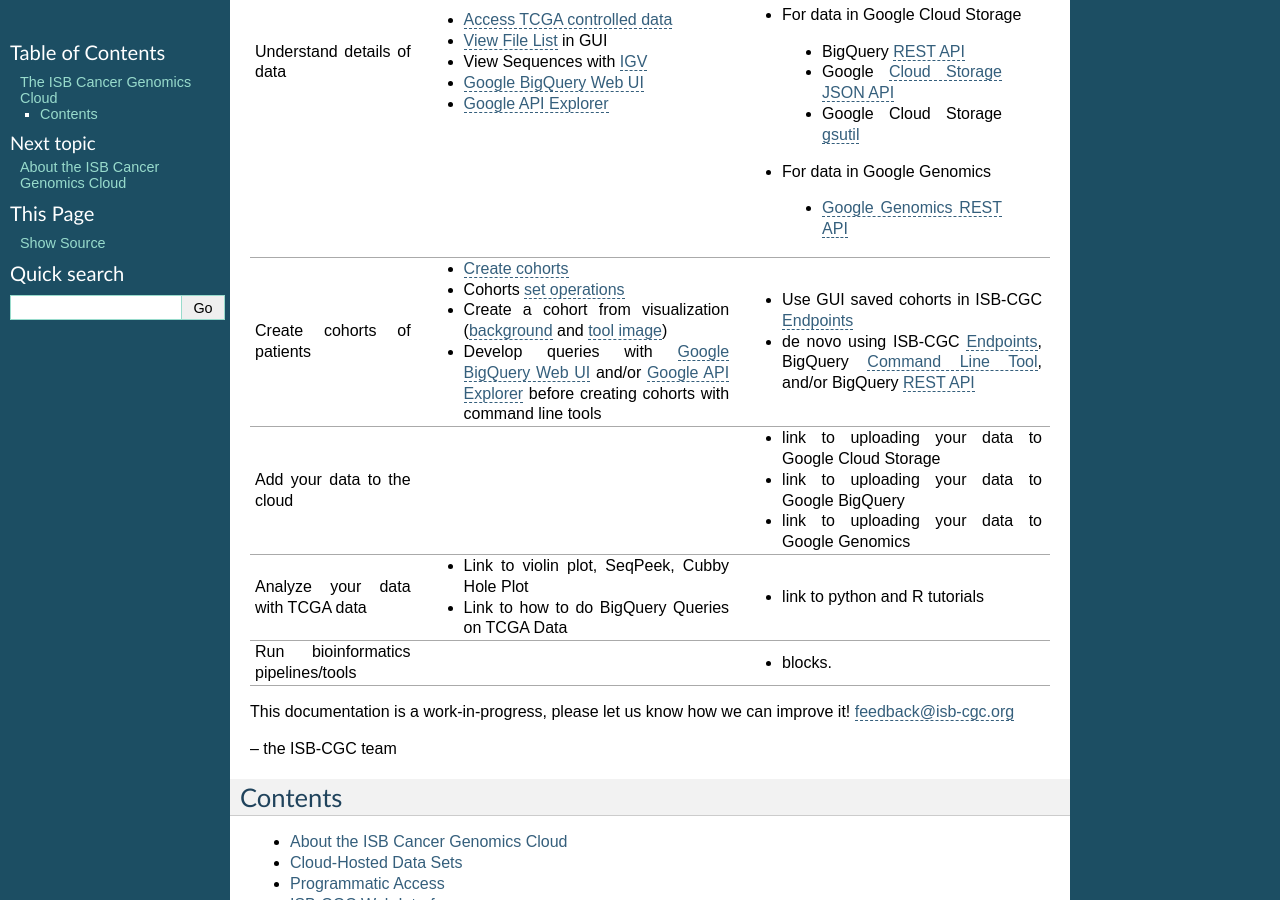
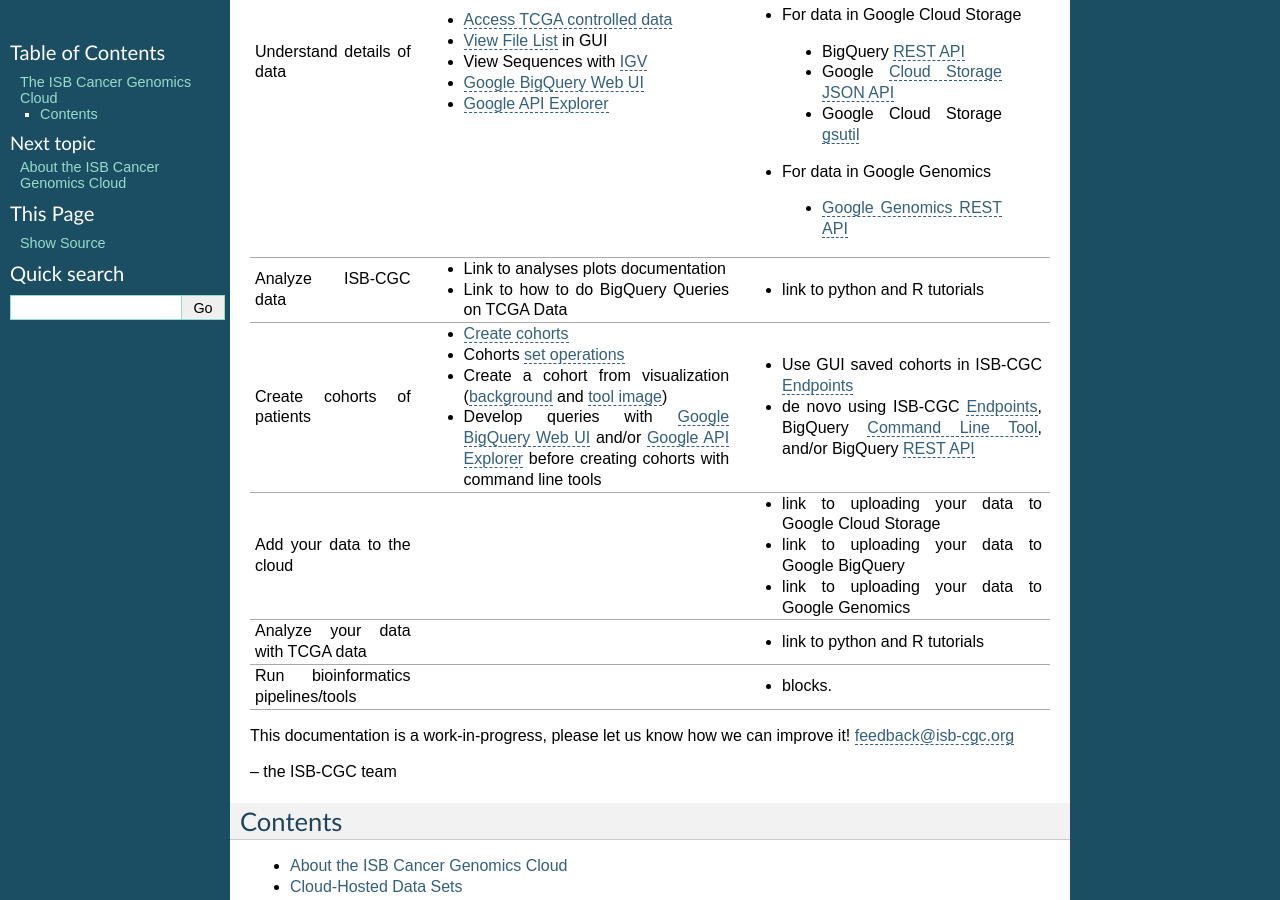
Before and after one commit to isb-cgc/readthedocs, a Sphinx documentation site: the page built from docs/source/index.rst, in a window 1280 px wide and 900 px high, scrolled down 1183 px. Built offline with Sphinx 7.4.7, drawn with Linux system fonts in a browser that asks for light colours.

Commit message:
Update index.rst

```diff
--- a/docs/source/index.rst
+++ b/docs/source/index.rst
@@ -47,6 +47,9 @@
 |                                   |                                                                                                                                                                                                                                                                                             |- For data in Google Genomics                                                                                                                                                                                                                                            |
 |                                   |                                                                                                                                                                                                                                                                                             | - `Google Genomics REST API <https://cloud.google.com/genomics/reference/rest/>`_                                                                                                                                                                                       |
 +-----------------------------------+---------------------------------------------------------------------------------------------------------------------------------------------------------------------------------------------------------------------------------------------------------------------------------------------+-------------------------------------------------------------------------------------------------------------------------------------------------------------------------------------------------------------------------------------------------------------------------+
+|Analyze ISB-CGC data               |- Link to analyses plots documentation                                                                                                                                                                                                                                                       |- link to python and R tutorials                                                                                                                                                                                                                                         |
+|                                   |- Link to how to do BigQuery Queries on TCGA Data                                                                                                                                                                                                                                            |                                                                                                                                                                                                                                                                         |
++-----------------------------------+---------------------------------------------------------------------------------------------------------------------------------------------------------------------------------------------------------------------------------------------------------------------------------------------+-------------------------------------------------------------------------------------------------------------------------------------------------------------------------------------------------------------------------------------------------------------------------+
 |Create cohorts of patients         |- `Create cohorts </webapp/Saved-Cohorts.html>`_                                                                                                                                                                                                                                             |- Use GUI saved cohorts in ISB-CGC `Endpoints </progapi/Programmatic-API.html>`_                                                                                                                                                                                         |
 |                                   |- Cohorts `set operations <search.html?q=set+operations&check_keywords=yes&area=default>`_                                                                                                                                                                                                   |- de novo using ISB-CGC `Endpoints </progapi/Programmatic-API.html>`_, BigQuery `Command Line Tool <https://cloud.google.com/bigquery/bq-command-line-tool-quickstart>`_, and/or BigQuery `REST API <https://cloud.google.com/bigquery/bigquery-api-quickstart>`_        |
 |                                   |- Create a cohort from visualization (`background </search.html?q=Creating+a+Cohort+from+a+Visualization&check_keywords=yes&area=default>`_ and `tool image </search.html?q=Selection+Icon>`_)                                                                                               |                                                                                                                                                                                                                                                                         |
@@ -56,8 +59,8 @@
 |                                   |                                                                                                                                                                                                                                                                                             |- link to uploading your data to Google BigQuery                                                                                                                                                                                                                         |
 |                                   |                                                                                                                                                                                                                                                                                             |- link to uploading your data to Google Genomics                                                                                                                                                                                                                         |
 +-----------------------------------+---------------------------------------------------------------------------------------------------------------------------------------------------------------------------------------------------------------------------------------------------------------------------------------------+-------------------------------------------------------------------------------------------------------------------------------------------------------------------------------------------------------------------------------------------------------------------------+
-|Analyze your data with TCGA data   |- Link to violin plot, SeqPeek, Cubby Hole Plot                                                                                                                                                                                                                                              |- link to python and R tutorials                                                                                                                                                                                                                                         |
-|                                   |- Link to how to do BigQuery Queries on TCGA Data                                                                                                                                                                                                                                            |                                                                                                                                                                                                                                                                         |
+|Analyze your data with TCGA data   |                                                                                                                                                                                                                                                                                             |- link to python and R tutorials                                                                                                                                                                                                                                         |
+|                                   |                                                                                                                                                                                                                                                                                             |                                                                                                                                                                                                                                                                         |
 +-----------------------------------+---------------------------------------------------------------------------------------------------------------------------------------------------------------------------------------------------------------------------------------------------------------------------------------------+-------------------------------------------------------------------------------------------------------------------------------------------------------------------------------------------------------------------------------------------------------------------------+
 |Run bioinformatics pipelines/tools |                                                                                                                                                                                                                                                                                             |- blocks.                                                                                                                                                                                                                                                                |
 +-----------------------------------+---------------------------------------------------------------------------------------------------------------------------------------------------------------------------------------------------------------------------------------------------------------------------------------------+-------------------------------------------------------------------------------------------------------------------------------------------------------------------------------------------------------------------------------------------------------------------------+
```
